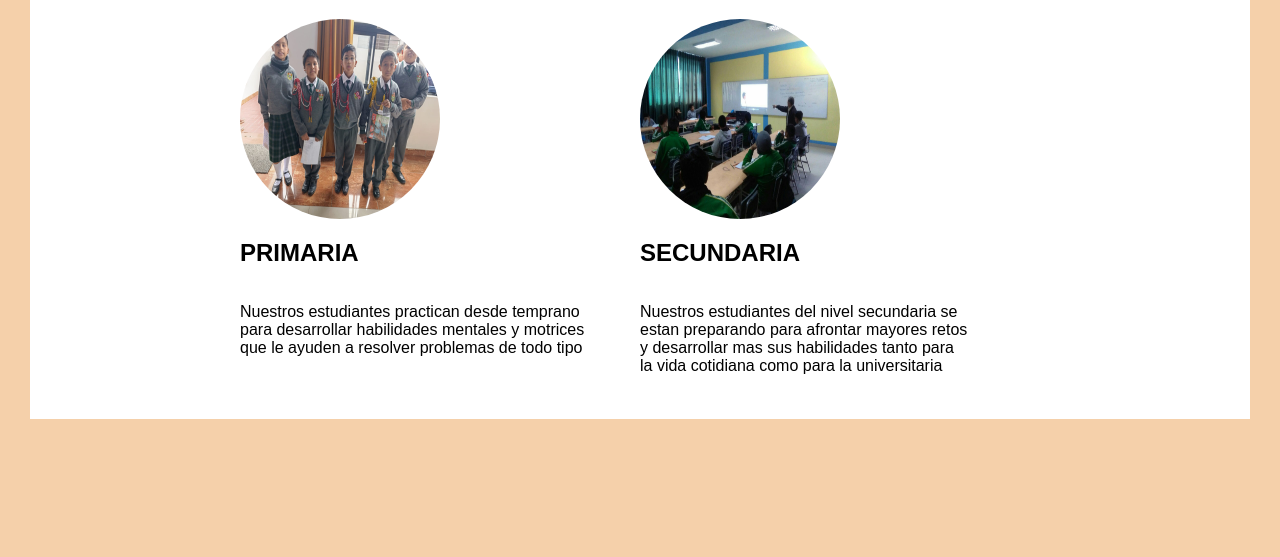
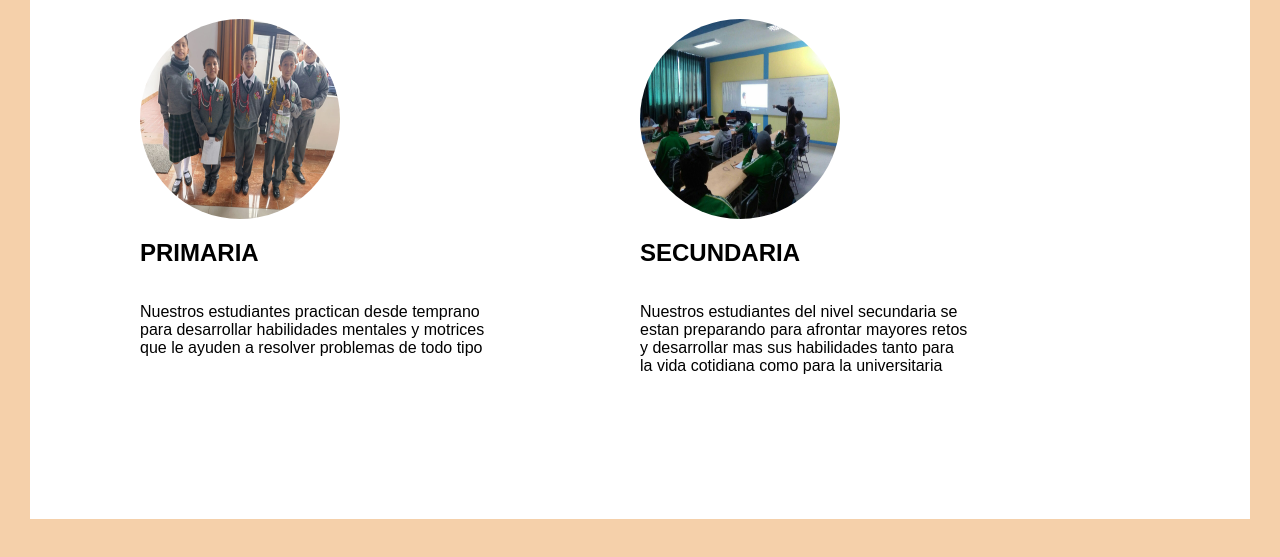
Before and after one commit to Jesus28xx/primer-rep, a plain HTML site: page index.html in a window 1280 px wide. Shown: the part 111-668 px from the top of the page. Drawn offline with Linux system fonts and the light colour scheme.

Commit message:
style.css

```diff
--- a/style.css
+++ b/style.css
@@ -39,12 +39,17 @@ header a{
 .centro{display: flex;
     flex-direction: column;
     background-color: white;
-    width: 400px;
-    height: 400px;
+    width: 500px;
+    height: 500px;
     background-size: cover;
 
 }
 .preview{display:flex;
     justify-content: center;}
+
+
 main{background-color: white;
-background-size: cover;}
+background-size: cover;
+margin: 0;
+padding: 0;
+height: 100%;}
```
